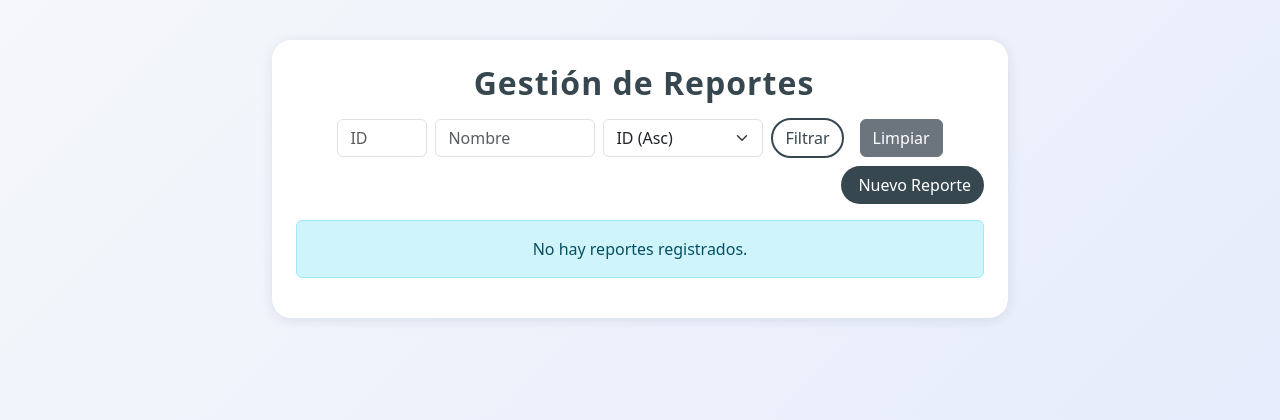
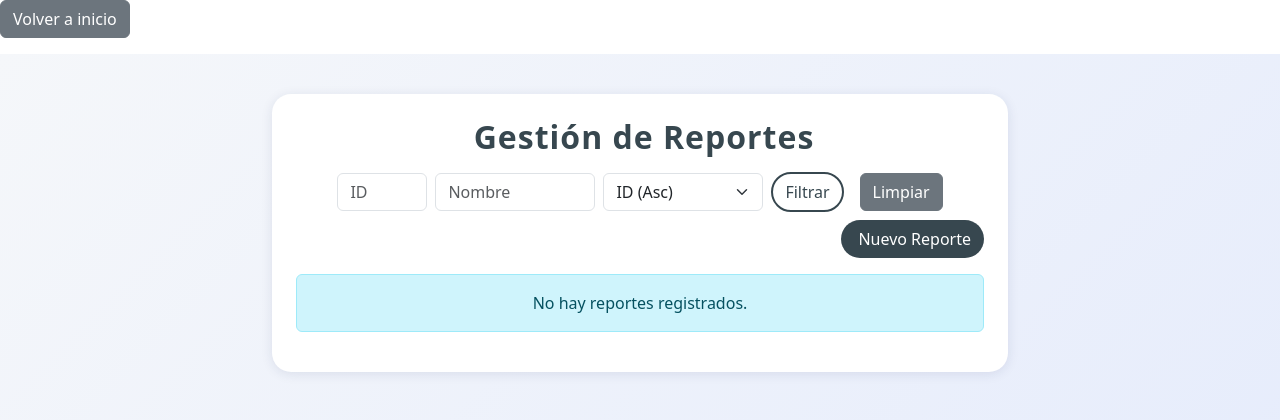
Before and after one commit to AlfCasBarajas/RACI, a PHP site: page /app/views/reportes/index.php in a window 1280 px wide. Shown: the part 56-476 px from the top of the page. Before the commit the page ends 380 px from the top, so only its background shows below. Run offline with PHP 8.4, Linux system fonts and the light colour scheme.

Commit message:
Botón volver a inicio, ok.

```diff
--- a/app/views/accidentes/index.php
+++ b/app/views/accidentes/index.php
@@ -1,4 +1,5 @@
 <?php if (isset($data) && is_array($data)) extract($data); include __DIR__ . '/../header.php'; ?>
+<a href="app/views/dashboard.php" class="btn btn-secondary mb-3">Volver a inicio</a>
 <style>
   .accidentes-bg { background: linear-gradient(135deg, #f5f7fa 0%, #e3eafc 100%); min-height: 100vh; padding-top: 40px; padding-bottom: 40px; }
   .accidentes-card { border-radius: 1.2rem; box-shadow: 0 2px 12px rgba(30,40,90,0.10); background: #fff; border: none; }
--- a/app/views/areas/index.php
+++ b/app/views/areas/index.php
@@ -1,5 +1,5 @@
 <?php if (isset($data) && is_array($data)) extract($data); include __DIR__ . '/../header.php'; ?>
-<a href="/dashboard.php" class="btn btn-secondary mb-3">Regresar al dashboard</a>
+<a href="app/views/dashboard.php" class="btn btn-secondary mb-3">Volver a inicio</a>
 <style>
   .areas-bg {
     background: linear-gradient(135deg, #f5f7fa 0%, #e3eafc 100%);
--- a/app/views/categorias/index.php
+++ b/app/views/categorias/index.php
@@ -1,4 +1,5 @@
 <?php if (isset($data) && is_array($data)) extract($data); include __DIR__ . '/../header.php'; ?>
+<a href="app/views/dashboard.php" class="btn btn-secondary mb-3">Volver a inicio</a>
 <style>
   .categorias-bg {
     background: linear-gradient(135deg, #f5f7fa 0%, #e3eafc 100%);
--- a/app/views/condicionesinseguras/index.php
+++ b/app/views/condicionesinseguras/index.php
@@ -1,4 +1,5 @@
 <?php if (isset($data) && is_array($data)) extract($data); include __DIR__ . '/../header.php'; ?>
+<a href="app/views/dashboard.php" class="btn btn-secondary mb-3">Volver a inicio</a>
 <style>
   .condiciones-bg { background: linear-gradient(135deg, #f5f7fa 0%, #e3eafc 100%); min-height: 100vh; padding-top: 40px; padding-bottom: 40px; }
   .condiciones-card { border-radius: 1.2rem; box-shadow: 0 2px 12px rgba(30,40,90,0.10); background: #fff; border: none; }
--- a/app/views/empleados/index.php
+++ b/app/views/empleados/index.php
@@ -1,6 +1,7 @@
 <?php
 if (isset($data) && is_array($data)) extract($data);
 include __DIR__ . '/../header.php'; ?>
+<a href="app/views/dashboard.php" class="btn btn-secondary mb-3">Volver a inicio</a>
 <style>
   .empleados-bg {
     background: linear-gradient(135deg, #f5f7fa 0%, #e3eafc 100%);
--- a/app/views/incidentes/index.php
+++ b/app/views/incidentes/index.php
@@ -1,4 +1,5 @@
 <?php if (isset($data) && is_array($data)) extract($data); include __DIR__ . '/../header.php'; ?>
+<a href="app/views/dashboard.php" class="btn btn-secondary mb-3">Volver a inicio</a>
 <style>
   .incidentes-bg { background: linear-gradient(135deg, #f5f7fa 0%, #e3eafc 100%); min-height: 100vh; padding-top: 40px; padding-bottom: 40px; }
   .incidentes-card { border-radius: 1.2rem; box-shadow: 0 2px 12px rgba(30,40,90,0.10); background: #fff; border: none; }
--- a/app/views/inspeccioneslocativas/index.php
+++ b/app/views/inspeccioneslocativas/index.php
@@ -1,4 +1,5 @@
 <?php if (isset($data) && is_array($data)) extract($data); include __DIR__ . '/../header.php'; ?>
+<a href="app/views/dashboard.php" class="btn btn-secondary mb-3">Volver a inicio</a>
 <style>
   .inspecciones-bg { background: linear-gradient(135deg, #f5f7fa 0%, #e3eafc 100%); min-height: 100vh; padding-top: 40px; padding-bottom: 40px; }
   .inspecciones-card { border-radius: 1.2rem; box-shadow: 0 2px 12px rgba(30,40,90,0.10); background: #fff; border: none; }
--- a/app/views/reportes/index.php
+++ b/app/views/reportes/index.php
@@ -1,4 +1,5 @@
 <?php if (isset($data) && is_array($data)) extract($data); include __DIR__ . '/../header.php'; ?>
+<a href="app/views/dashboard.php" class="btn btn-secondary mb-3">Volver a inicio</a>
 <style>
   .reportes-bg { background: linear-gradient(135deg, #f5f7fa 0%, #e3eafc 100%); min-height: 100vh; padding-top: 40px; padding-bottom: 40px; }
   .reportes-card { border-radius: 1.2rem; box-shadow: 0 2px 12px rgba(30,40,90,0.10); background: #fff; border: none; }
--- a/app/views/riesgos/index.php
+++ b/app/views/riesgos/index.php
@@ -1,4 +1,5 @@
 <?php if (isset($data) && is_array($data)) extract($data); include __DIR__ . '/../header.php'; ?>
+<a href="app/views/dashboard.php" class="btn btn-secondary mb-3">Volver a inicio</a>
 <style>
   .riesgos-bg { background: linear-gradient(135deg, #f5f7fa 0%, #e3eafc 100%); min-height: 100vh; padding-top: 40px; padding-bottom: 40px; }
   .riesgos-card { border-radius: 1.2rem; box-shadow: 0 2px 12px rgba(30,40,90,0.10); background: #fff; border: none; }
--- a/app/views/roles/index.php
+++ b/app/views/roles/index.php
@@ -1,4 +1,6 @@
 <?php include __DIR__ . '/../header.php'; ?>
+<a href="app/views/dashboard.php" class="btn btn-secondary mb-3">Volver a inicio</a>
+
 <style>
     .roles-bg {
         background: linear-gradient(135deg, #e3eafc 0%, #f5f7fa 100%);
@@ -49,6 +51,7 @@
         color: #fff;
     }
 </style>
+
 <div class="roles-bg">
     <div class="container">
         <div class="row justify-content-center">
--- a/app/views/users/index.php
+++ b/app/views/users/index.php
@@ -1,6 +1,7 @@
 <?php
 if (isset($data) && is_array($data)) extract($data);
 include __DIR__ . '/../header.php'; ?>
+<a href="app/views/dashboard.php" class="btn btn-secondary mb-3">Volver a inicio</a>
 <style>
   .users-bg {
     background: linear-gradient(135deg, #f5f7fa 0%, #e3eafc 100%);
```
